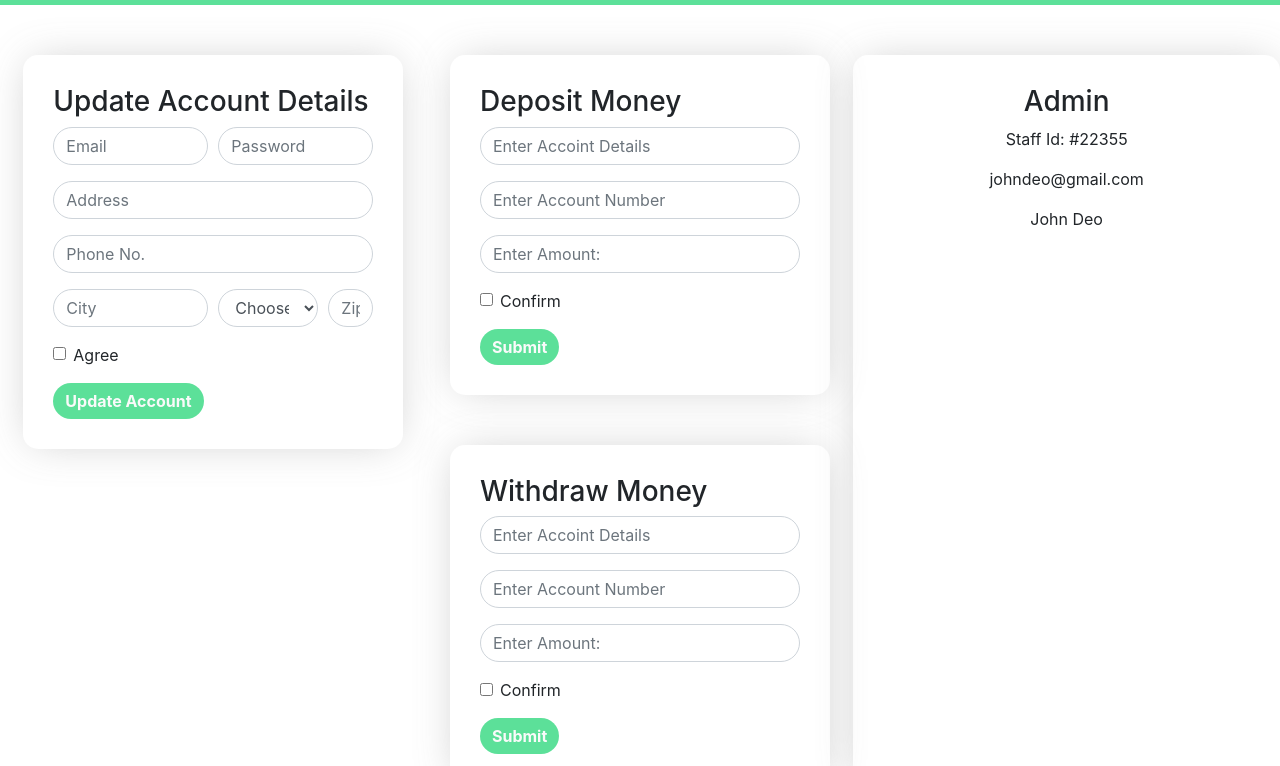
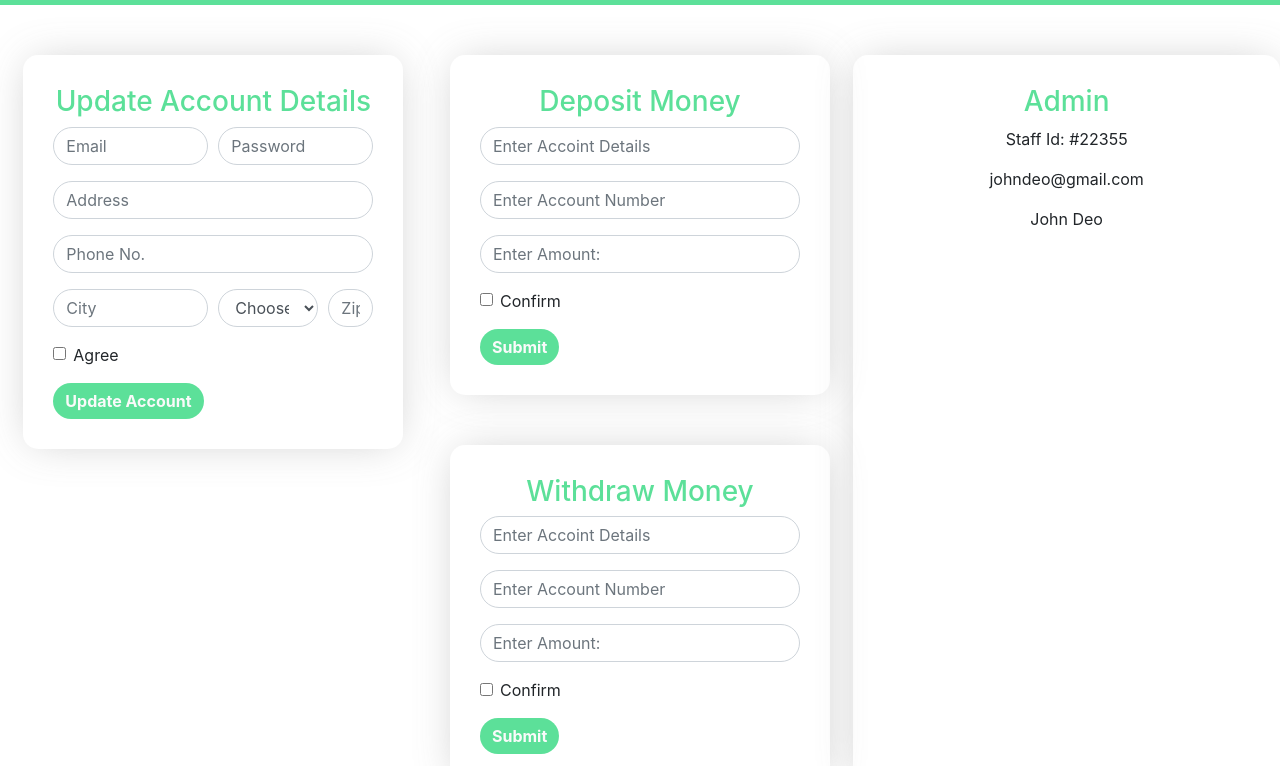
Before and after one commit to hillarykings/Piggy-Bank, a plain HTML site: page dashboard.html in a window 1280 px wide. Shown: the part 66-832 px from the top of the page. Drawn offline with nearby package versions, Linux system fonts and the light colour scheme.

Commit message:
Updating forms heading and heading styles

```diff
--- a/dashboard.html
+++ b/dashboard.html
@@ -50,7 +50,7 @@
       <div class="form-div">
         <div>
           <form class="login-form">
-            <h3>Update Account Details</h3>
+            <h3 class="headings">Update Account Details</h3>
             <div class="form-row">
               <div class="form-group col-md-6">
                 <!-- <label for="inputEmail4">Email</label> -->
@@ -99,7 +99,7 @@
         </div>
         <div>
             <form class="login-form">
-                <h3>Deposit Money</h3>
+                <h3 class="headings">Deposit Money</h3>
                 <div class="form-group">
                   <!-- <label for="exampleInputEmail1">Account Details</label> -->
                   <input type="text" class="form-control" id="exampleInputEmail1" aria-describedby="emailHelp" placeholder="Enter Accoint Details">
@@ -120,7 +120,7 @@
                 <button type="submit" class="btn btn-primary form-btn">Submit</button>
               </form>
               <form class="login-form">
-                <h3>Withdraw Money</h3>
+                <h3 class="headings">Withdraw Money</h3>
                 <div class="form-group">
                   <!-- <label for="exampleInputEmail1">Account Details</label> -->
                   <input type="text" class="form-control" id="exampleInputEmail1" aria-describedby="emailHelp" placeholder="Enter Accoint Details">
@@ -142,7 +142,7 @@
               </form>
         </div>
         <div class="user-info">
-          <h3>Admin</h3>
+          <h3 class="headings">Admin</h3>
           <p>Staff Id: #22355</p>
           <p>johndeo@gmail.com</p>
           <p>John Deo</p>
--- a/style.css
+++ b/style.css
@@ -157,3 +157,10 @@
     border-radius: 15px;
 
 }
+
+/* TYPOGRAPHY SECTION */
+
+.headings {
+    color: #5CE099;
+    text-align: center;
+}
```
Also changed, not shown: createacc.html (+1 -0 lines), login.html (+3 -0 lines).
